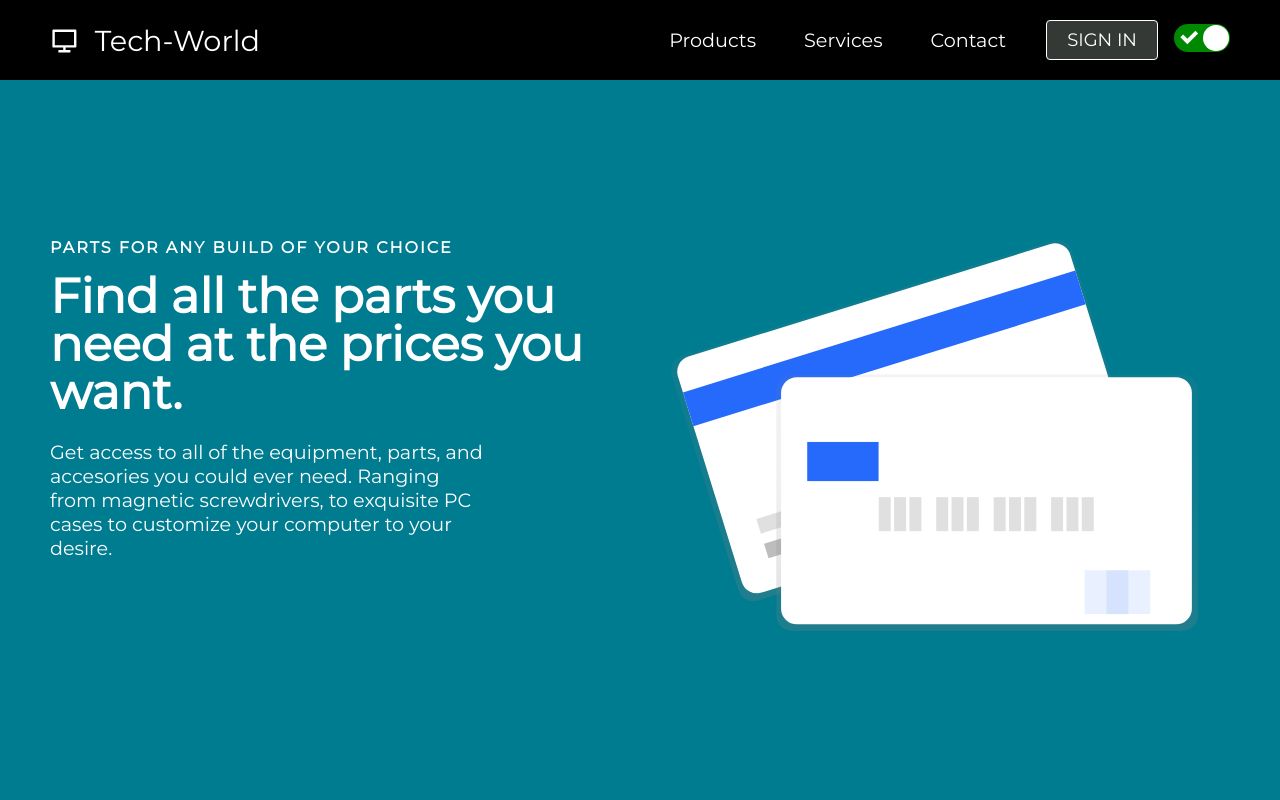
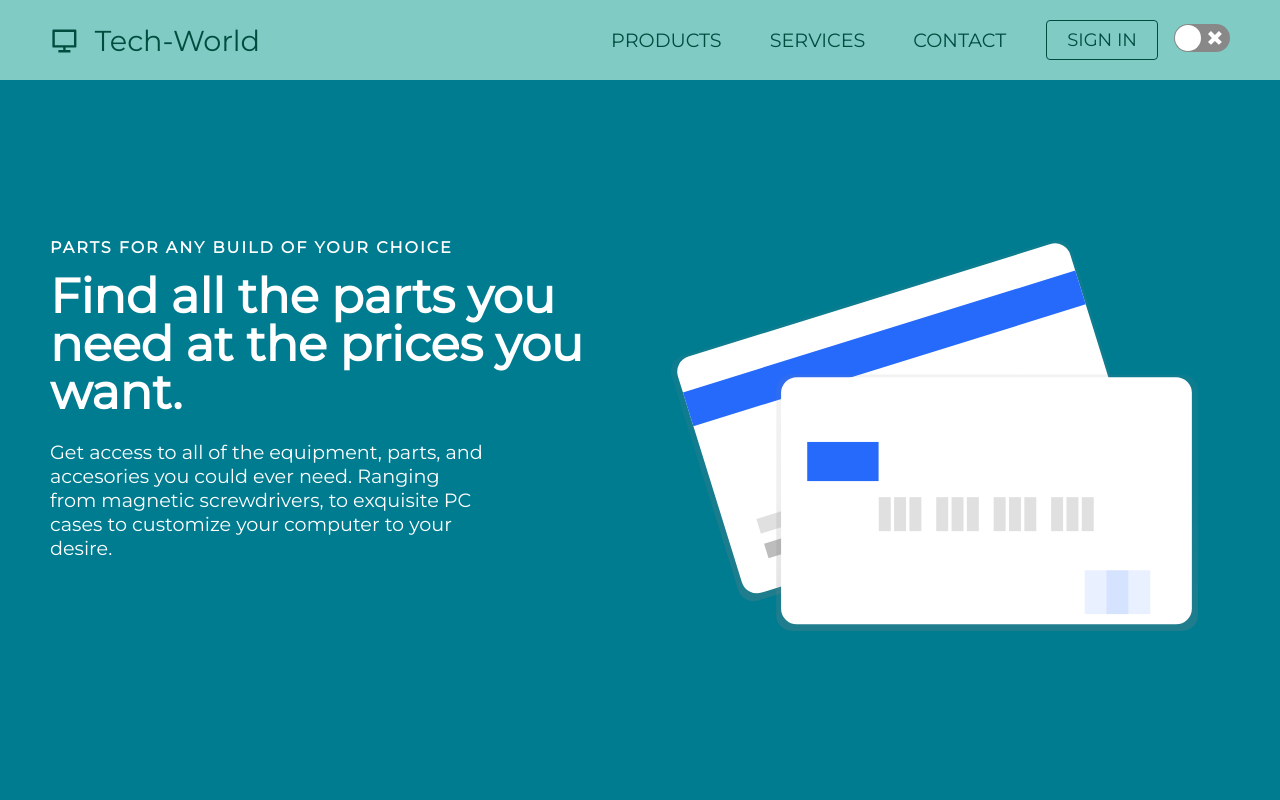
Before and after one commit to PunitorX/tech-commerce, a React (Create React App) app: page / in a window 1280 px wide. Shown: the top 800 px of the page. Built offline with nearby package versions, Linux system fonts and the light colour scheme.

Commit message:
'Worked on toggle mode css styles'

```diff
--- a/src/components/Button.css
+++ b/src/components/Button.css
@@ -12,9 +12,20 @@
 }
 
 .btn--primary {
-    background-color:  #353935;
+    color: #004d40;
+    border: 1px solid #004d40;
+}
+
+#light .btn--primary {
+    background-color: #80cbc4;
+    color: #004d40;
+    border: 1px solid #004d40;
+}
+
+#dark .btn--primary {
+    background-color: #343434;
     color: #fff;
-    border: 1px solid var(--primary);
+    border: 1px solid #fff;
 }
 
 .btn--outline {
@@ -23,6 +34,10 @@
     padding: 8px 20px;
     border: 1px solid var(--primary);
     transition: all 0.3s ease-out;
+}
+
+#btn--outline {
+    color: #004d40;
 }
 
 .btn--medium {
--- a/src/components/Button.js
+++ b/src/components/Button.js
@@ -1,4 +1,5 @@
 import React from 'react'
+import { createContext, useState } from 'react'
 import './Button.css'
 
 const STYLES = ['btn--primary', 'btn--outline']
@@ -7,6 +8,8 @@ const SIZES = ['btn--medium', 'btn--large', 'btn--mobile']
 
 const COLOR = ['primary', 'blue', 'red', 'green']
 
+export const ThemeContext = createContext(null);
+
 export const Button = ({children, type, onClick, buttonStyle, buttonSize, buttonColor}) => {
     const checkButtonStyle = STYLES.includes(buttonStyle) ? buttonStyle : STYLES[0];
 
@@ -14,7 +17,15 @@ export const Button = ({children, type, onClick, buttonStyle, buttonSize, button
 
     const checkButtonColor = COLOR.includes(buttonColor) ? buttonColor : null;
 
+    const [theme, setTheme] = useState('light');
+
+    const toggleTheme = () => {
+        setTheme((curr) => (curr === 'light' ? 'dark' : 'light'));
+      };
+
     return (
-        <button className={`btn ${checkButtonStyle} ${checkButtonSize} ${checkButtonSize} ${checkButtonColor}`} onClick={onClick} type={type}>{children}</button>
+        <ThemeContext.Provider value={{theme, toggleTheme}}>
+            <button className={`btn ${checkButtonStyle} ${checkButtonSize} ${checkButtonSize} ${checkButtonColor}`} onClick={onClick} type={type}>{children}</button>
+        </ThemeContext.Provider>
     );
 };
--- a/src/components/Navbar.css
+++ b/src/components/Navbar.css
@@ -1,5 +1,4 @@
 .navbar {
-    background: #343434;
     height: 80px;
     display: flex;
     justify-content: center;
@@ -8,6 +7,14 @@
     position: sticky;
     top: 0;
     z-index: 999;
+}
+
+#light {
+    background: #80cbc4;
+}
+
+#dark {
+    background: #343434;
 }
 
 .navbar-container {
@@ -30,10 +37,17 @@
     display: flex;
     align-items: center;
     font-size: 1.8rem;
-    color: #fff;
     justify-self: start;
     cursor: pointer;
     text-decoration: none;
+}
+
+#light .navbar-name {
+    color: #004d40;
+}
+
+#dark .navbar-name {
+    color: #fff;
 }
 
 .navbar-icon {
@@ -49,11 +63,19 @@
 }
 
 .nav-links {
-    color: #fff;
     text-decoration: none;
     align-items: center;
     padding: 1rem 1.5rem;
     height: 100%;
+    text-transform: uppercase;
+}
+
+#light .nav-links {
+    color: #004d40;
+}
+
+#dark .nav-links {
+    color: #fff;
 }
 
 .nav-links:hover {
@@ -84,7 +106,7 @@
     }
 
     .nav-menu.active {
-        background: #007c91;
+        background: #80cbc4;
         left: 0;
         opacity: 1;
         transition: all 0.6s ease;
@@ -114,7 +136,7 @@
 
     .menu-icon {
         display: block;
-        color: #eeeeee;
+        color: #004d40;
         position: absolute;
         top: 0;
         right: 0;
@@ -131,11 +153,3 @@
         height: 120px;
     }
 }
-
-#light {
-    background-color: #f3ebf6;
-}
-
-#dark {
-    background-color: #000;
-}
--- a/src/components/Navbar.js
+++ b/src/components/Navbar.js
@@ -15,7 +15,7 @@ function Navbar() {
     const handleClick = () => setClick(!click);
     const closeMobile = () => setClick(false);
 
-    const [theme, setTheme] = useState('dark');
+    const [theme, setTheme] = useState('light');
 
     const showButton = () => {
         if(window.innerWidth <= 960) {
```
